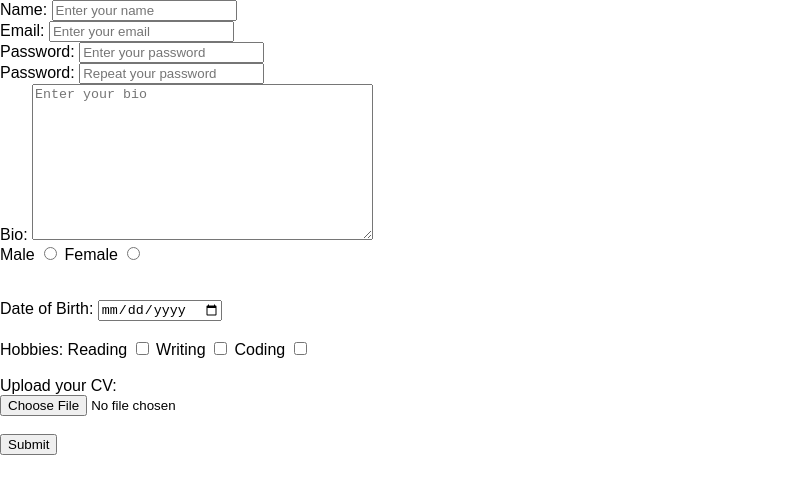
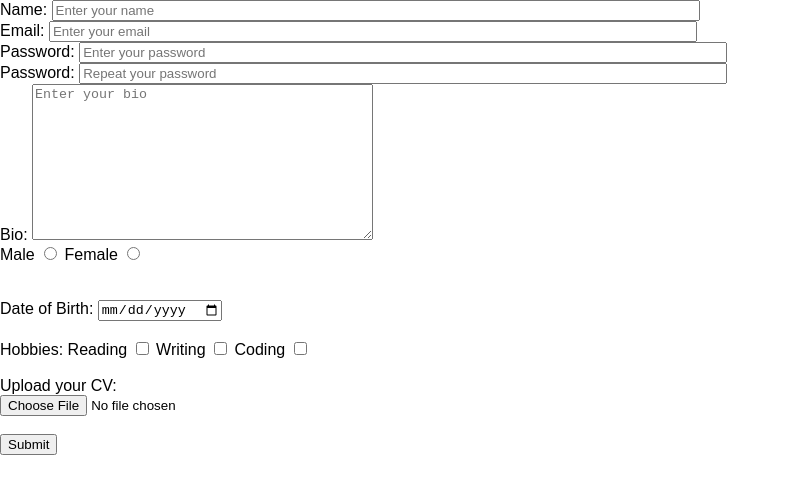
Before and after one commit to JackMwisa/HTML-Class-2025, a plain HTML site: page forms.html in a window 1280 px wide. Shown: the whole page, without its empty margins (0-790 px from the left). Drawn offline with Linux system fonts and the light colour scheme.

Commit message:
Update forms.html

```diff
--- a/forms.html
+++ b/forms.html
@@ -20,22 +20,22 @@
     <form action="" id="form" style="display: block">
         <div>
             <label for="name">Name: </label>
-            <input type="text" name="name" id="name" placeholder="Enter your name" />
+            <input type="text" name="name" id="name" placeholder="Enter your name" style="width: 50%;"/>
         </div>
 
         <div>
             <label for="email">Email: </label>
-            <input type="email" name="email" id="email" placeholder="Enter your email" />
+            <input type="email" name="email" id="email" placeholder="Enter your email" style="width: 50%;" />
         </div>
 
         <div>
             <label for="password">Password: </label>
-            <input type="password" name="password" id="password" placeholder="Enter your password" />
+            <input type="password" name="password" id="password" placeholder="Enter your password" style="width: 50%;"/>
         </div>
 
         <div>
             <label for="password">Password: </label>
-            <input type="password" name="password" id="password" placeholder="Repeat your password" />
+            <input type="password" name="password" id="password" placeholder="Repeat your password" style="width: 50%;"/>
         </div>
 
         <div>
```
